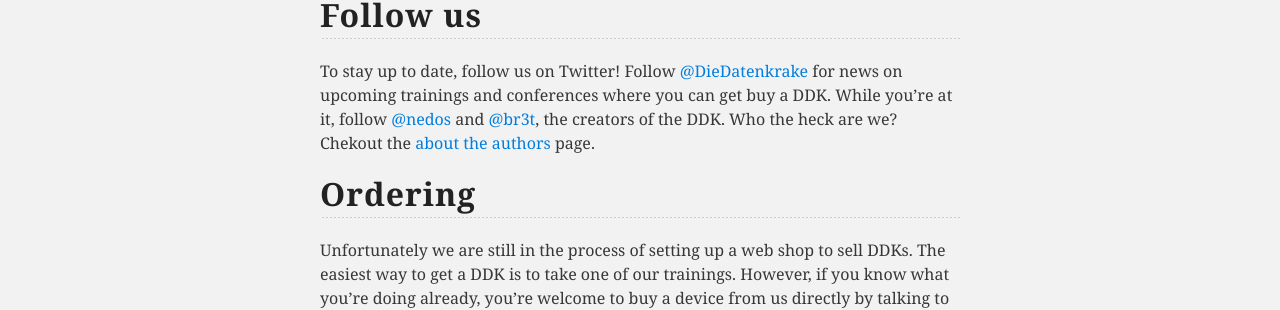
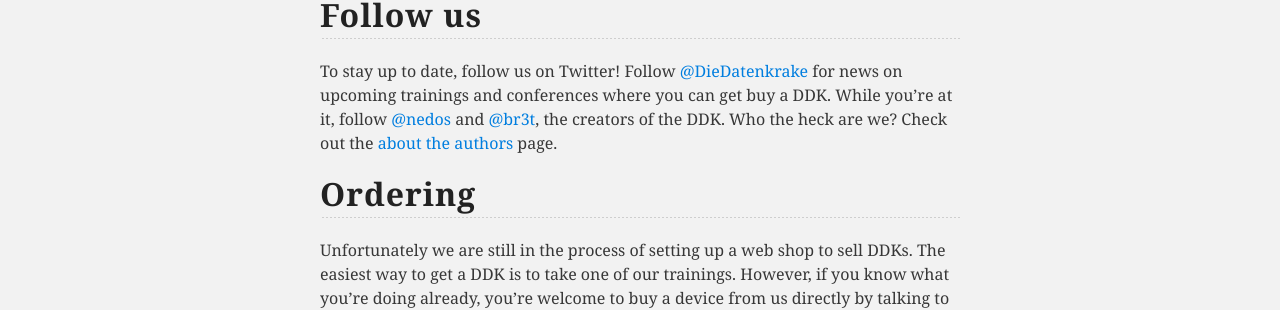
Before and after one commit to ddk/ddk.github.io, a Jekyll site: the page built from index.md, in a window 1280 px wide. Shown: the part 1719-2029 px from the top of the page. Built offline with Jekyll 4.4.1, drawn with Linux system fonts in a browser that asks for light colours.

Commit message:
Spelling

```diff
--- a/index.md
+++ b/index.md
@@ -55,7 +55,7 @@ To stay up to date, follow us on Twitter!
 Follow [@DieDatenkrake](http://twitter.com/diedatenkrake) for news on upcoming trainings and conferences where you can get buy a DDK.
 While you're at it, follow [@nedos](http://twitter.com/nedos) and [@br3t](http://twitter.com/br3t), the creators of the DDK.
 Who the heck are we?
-Chekout the [about the authors](authors) page.
+Check out the [about the authors](authors) page.
 
 ## Ordering
 
```
